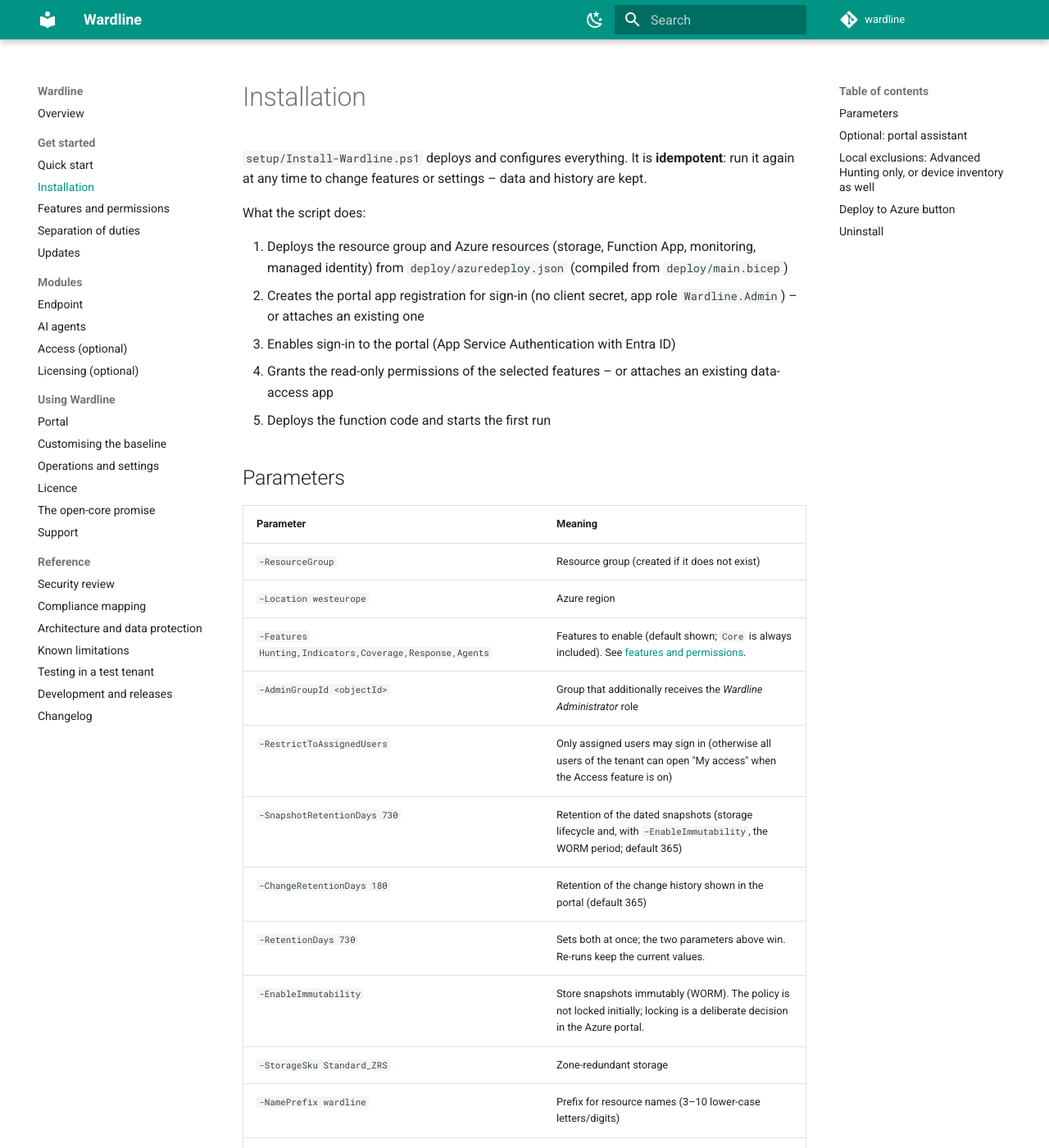
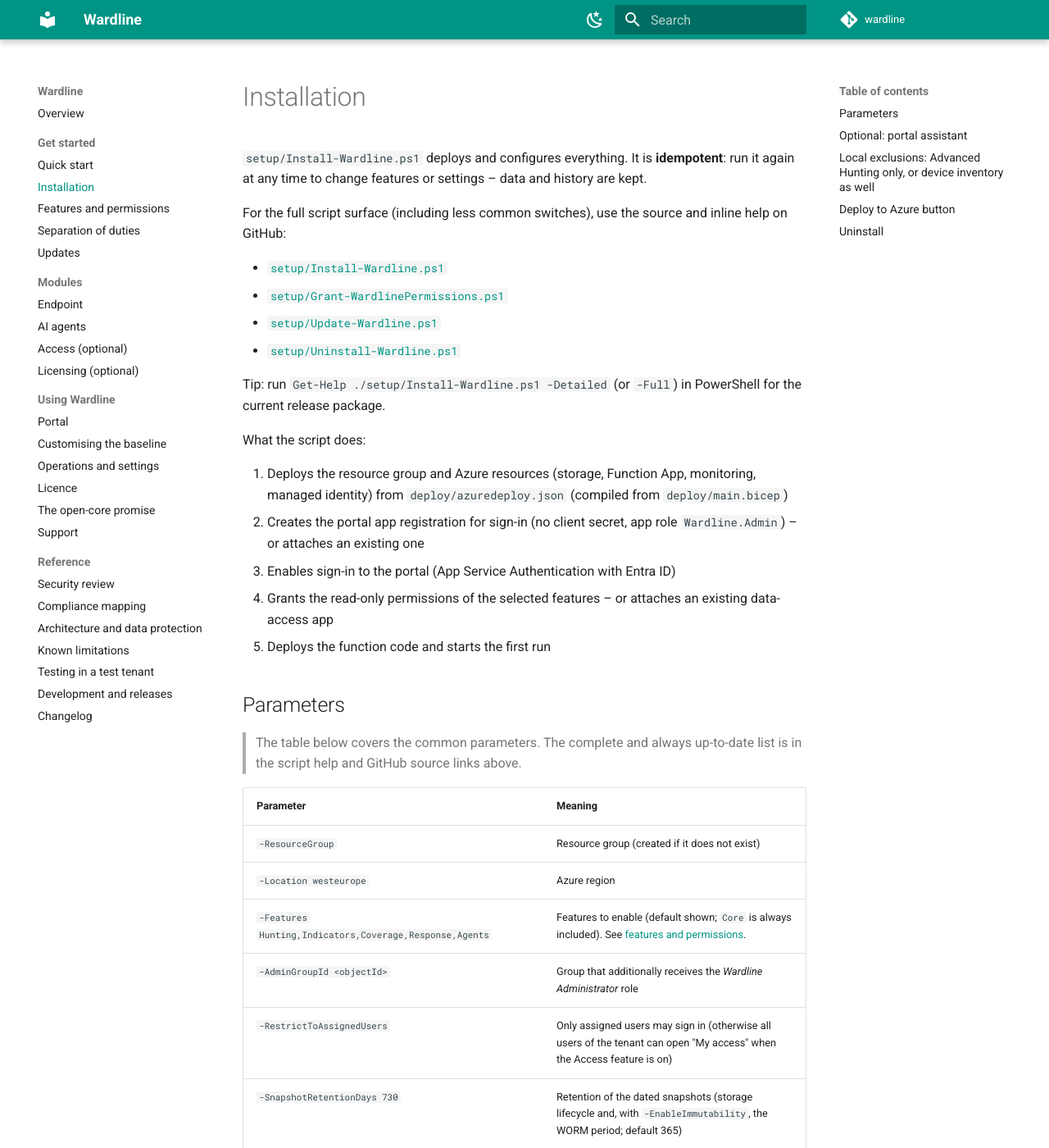
Before and after one commit to dominikhoefling/gapsio, an MkDocs documentation site: the page built from docs/installation.md, in a window 1280 px wide and 1400 px high. Shown: the whole window at 82% size. Built offline with MkDocs 1.6.1 and Material for MkDocs 9.7.7, drawn with Linux system fonts in a browser that asks for light colours; comment, search, counter and statistics services are not loaded.

Commit message:
Docs: link GitHub script references for install methods and parameters

```diff
--- a/docs/installation.md
+++ b/docs/installation.md
@@ -2,6 +2,15 @@
 
 `setup/Install-Wardline.ps1` deploys and configures everything. It is **idempotent**: run it again at any time to change
 features or settings – data and history are kept.
+
+For the full script surface (including less common switches), use the source and inline help on GitHub:
+
+- [`setup/Install-Wardline.ps1`](https://github.com/dominikhoefling/wardline/blob/main/setup/Install-Wardline.ps1)
+- [`setup/Grant-WardlinePermissions.ps1`](https://github.com/dominikhoefling/wardline/blob/main/setup/Grant-WardlinePermissions.ps1)
+- [`setup/Update-Wardline.ps1`](https://github.com/dominikhoefling/wardline/blob/main/setup/Update-Wardline.ps1)
+- [`setup/Uninstall-Wardline.ps1`](https://github.com/dominikhoefling/wardline/blob/main/setup/Uninstall-Wardline.ps1)
+
+Tip: run `Get-Help ./setup/Install-Wardline.ps1 -Detailed` (or `-Full`) in PowerShell for the current release package.
 
 What the script does:
 
@@ -12,6 +21,8 @@ What the script does:
 5. Deploys the function code and starts the first run
 
 ## Parameters
+
+> The table below covers the common parameters. The complete and always up-to-date list is in the script help and GitHub source links above.
 
 | Parameter | Meaning |
 |---|---|
```
Also changed, not shown: docs/getting-started.md (+10 -0 lines).
